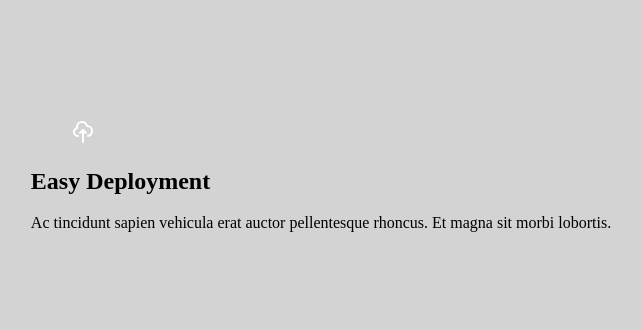
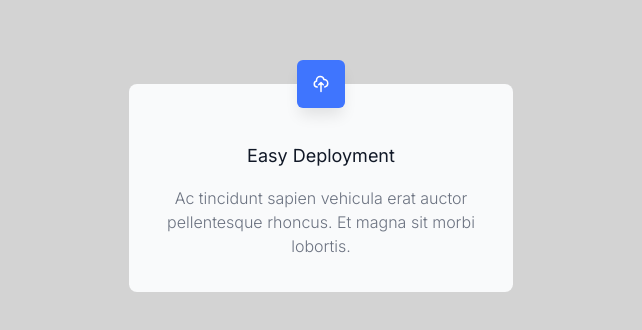
Before and after one commit to erzanthedev/component-library, a React (Create React App) app: page / in a window 1280 px wide. Shown: the part 224-554 px from the top of the page, without its empty margins (319-961 px from the left). Built offline with nearby package versions, Linux system fonts and the light colour scheme.

Commit message:
feat: added styling to card component

```diff
--- a/src/components/cards/card.js
+++ b/src/components/cards/card.js
@@ -3,17 +3,22 @@ import uploadIcon from "./cloud-upload.svg";
 const Card = () => {
   return (
     <article className="card">
+      <div className="card-container">
         <div className="card-wrapper">
           <div className="card-content">
             <figure className="card-icon">
-            <img src={uploadIcon} alt="cloud upload icon for easy deployment" />
+              <img
+                src={uploadIcon}
+                alt="cloud upload icon for easy deployment"
+              />
             </figure>
             <div className="card-details">
               <h2 className="card-title">Easy Deployment</h2>
               <p className="card-description">
-              Ac tincidunt sapien vehicula erat auctor pellentesque rhoncus. Et
-              magna sit morbi lobortis.
+                Ac tincidunt sapien vehicula erat auctor pellentesque rhoncus.
+                Et magna sit morbi lobortis.
               </p>
+            </div>
           </div>
         </div>
       </div>
--- a/src/index.css
+++ b/src/index.css
@@ -183,3 +183,80 @@ main {
 .banner-neutral .banner-icon {
   color: #60a5fa;
 }
+
+/* Card */
+
+.card {
+  width: 384px;
+  height: 232px;
+  padding: 24px 0px 0px 0px;
+}
+
+.card-container {
+  background-color: #f9fafb;
+  width: 384px;
+  height: 208px;
+  padding: 0px 24px 32px 24px;
+  border-radius: 8px;
+}
+
+.card-wrapper {
+  width: 336px;
+  height: 176px;
+}
+
+.card-content {
+  width: 336px;
+  height: 200px;
+}
+
+.card-icon {
+  width: 48px;
+  height: 48px;
+  display: flex;
+  justify-content: center;
+  align-items: center;
+  border-radius: 6px;
+  background-color: #3f75fe;
+  box-shadow: 0px 4px 6px -2px #0000000d;
+  box-shadow: 0px 10px 15px -3px #0000001a;
+  margin: 0;
+  position: relative;
+  top: -24px;
+  left: 50%;
+  transform: translateX(-50%);
+}
+
+.card-icon img {
+  width: 24px;
+  height: 24px;
+  padding: 2px 3px 2px 3px;
+}
+
+.card-details {
+  width: 336px;
+  height: 120px;
+}
+
+.card-title {
+  color: #111827;
+  width: 336px;
+  height: 28px;
+  font-family: Inter, sans-serif;
+  font-size: 18px;
+  font-weight: 400;
+  line-height: 28px;
+  text-align: center;
+  margin: 10px 0;
+}
+
+.card-description {
+  color: #6b7280;
+  width: 336px;
+  height: 72px;
+  font-family: Inter, sans-serif;
+  font-size: 16px;
+  font-weight: 300;
+  line-height: 24px;
+  text-align: center;
+}
```
Lines whose indentation alone changed are shown as unchanged.
